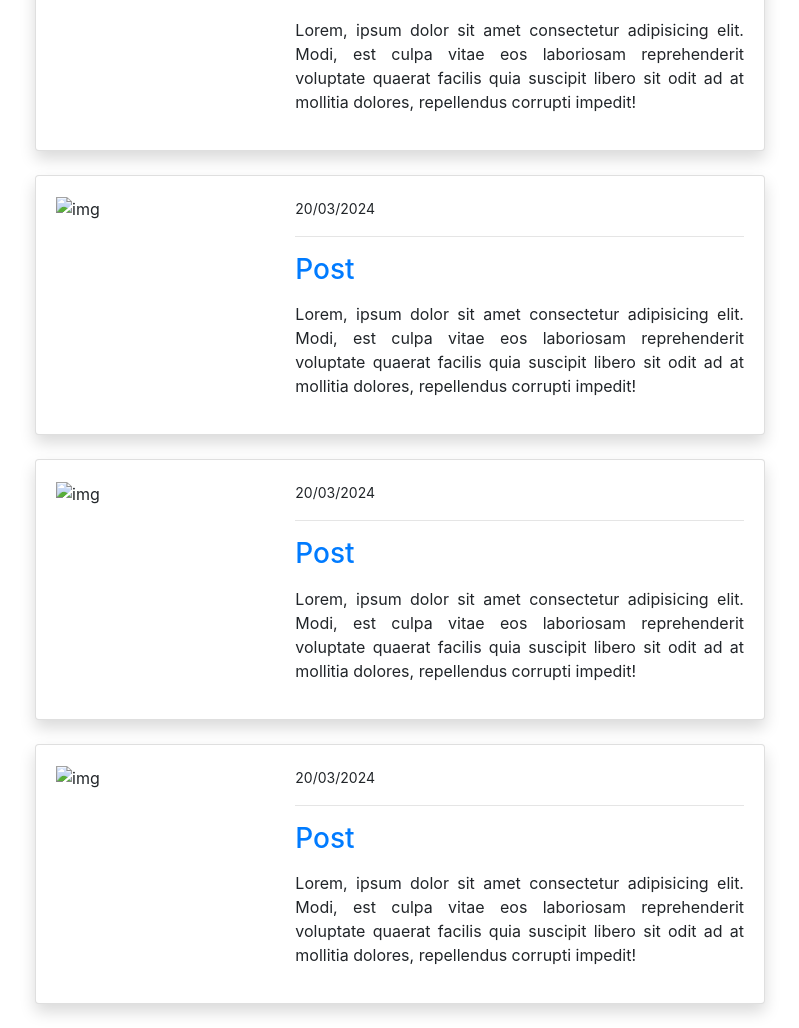
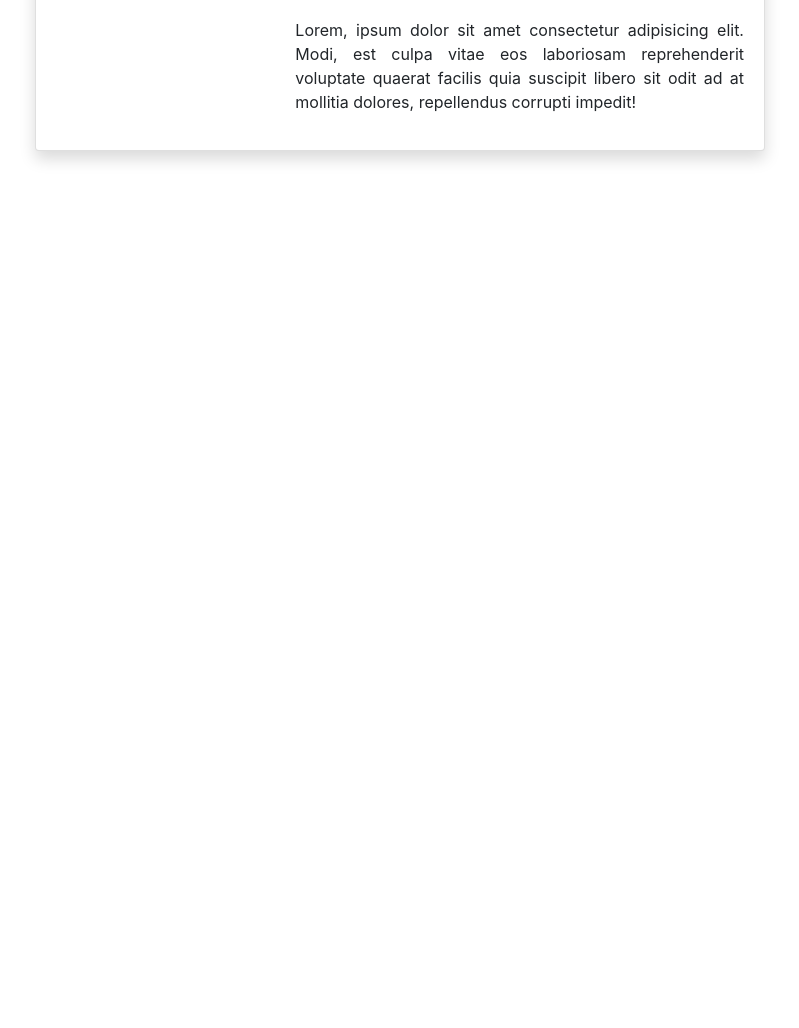
Before and after one commit to MRX-Baiz/posts, a Django app: page / in a window 1280 px wide. Shown: the part 206-1234 px from the top of the page, without its empty margins (430-1229 px from the left). After the commit the page ends 368 px from the top, so only its background shows below. Run offline with Django 5.2, Linux system fonts and the light colour scheme.

Commit message:
modifying index.html

```diff
--- a/templates/blog/index.html
+++ b/templates/blog/index.html
@@ -27,52 +27,6 @@
                         </div>
                     </div>
                 </div>
-                <div class="card shadow my-4">
-                    <div class="card-body">
-                        <div class="row">
-                            <div class="col-md-4">
-                                 <img src="" alt="img">
-                            </div>
-                            <div class="col-md-8">
-                                <small> 20/03/2024 </small>
-                                <hr>
-                                <a class="h3" href=""> Post </a>
-                                <p class="text-justify my-3"> Lorem, ipsum dolor sit amet consectetur adipisicing elit. Modi, est culpa vitae eos laboriosam reprehenderit voluptate quaerat facilis quia suscipit libero sit odit ad at mollitia dolores, repellendus corrupti impedit! </p>
-                            </div>
-                        </div>
-                    </div>
-                </div>
-                <div class="card shadow my-4">
-                    <div class="card-body">
-                        <div class="row">
-                            <div class="col-md-4">
-                                 <img src="" alt="img">
-                            </div>
-                            <div class="col-md-8">
-                                <small> 20/03/2024 </small>
-                                <hr>
-                                <a class="h3" href=""> Post </a>
-                                <p class="text-justify my-3"> Lorem, ipsum dolor sit amet consectetur adipisicing elit. Modi, est culpa vitae eos laboriosam reprehenderit voluptate quaerat facilis quia suscipit libero sit odit ad at mollitia dolores, repellendus corrupti impedit! </p>
-                            </div>
-
-                        </div>
-                    </div>
-                </div>
-                <div class="card shadow my-4">
-                    <div class="card-body">
-                        <div class="row">
-                            <div class="col-md-4">
-                                 <img src="" alt="img">
-                            </div>
-                            <div class="col-md-8">
-                                <small> 20/03/2024 </small>
-                                <hr>
-                                <a class="h3" href=""> Post </a>
-                                <p class="text-justify my-3"> Lorem, ipsum dolor sit amet consectetur adipisicing elit. Modi, est culpa vitae eos laboriosam reprehenderit voluptate quaerat facilis quia suscipit libero sit odit ad at mollitia dolores, repellendus corrupti impedit! </p>
-                            </div>
-                        </div>
-                    </div>
-                </div>
             </div>
 
         </div>
```
